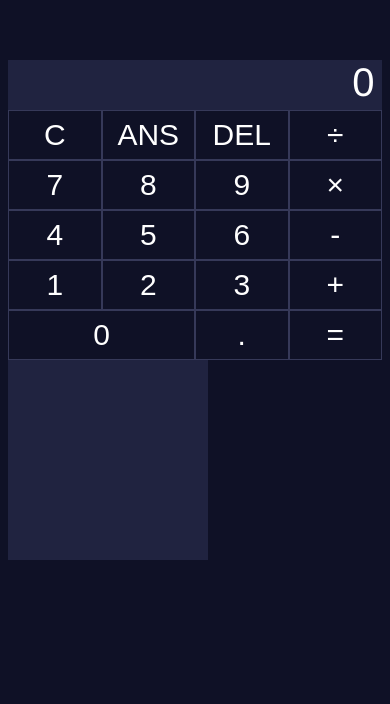
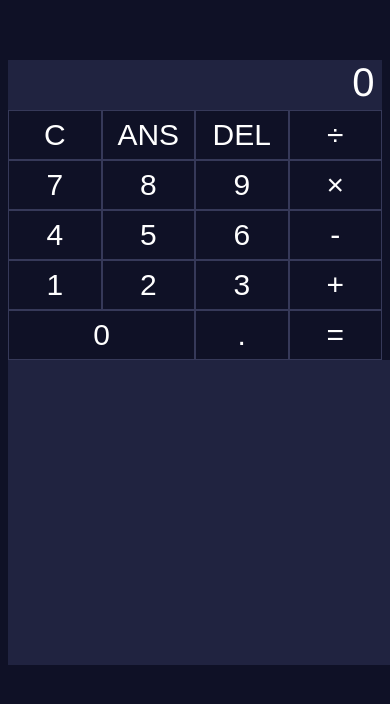
Before and after one commit to sondremalerud/Vue-Calculator, a Vue app: page / in a window 390 px wide. Shown: the top 704 px of the page. Built offline with nearby package versions, Linux system fonts and the light colour scheme.

Commit message:
Klar for levering

```diff
--- a/src/components/MyCalculator.vue
+++ b/src/components/MyCalculator.vue
@@ -88,9 +88,6 @@ export default {
       this.logItems.unshift(this.previousNumber + ' ' + this.operator + ' ' + temp + ' = ' + this.number);
       this.ans = this.number;
       this.previousNumber = temp;
-
-
-      //fiks så 2+4 = 6 = 10 = 14 = 18 etc.
     }
   }
 }
@@ -112,8 +109,8 @@ export default {
   display:flex;
   flex-direction: row;
   margin: 0 auto;
+  justify-content: center;
   max-width: 800px;
-  justify-content: center;
 }
 
 
@@ -140,6 +137,14 @@ div {
   width: 200px;
   text-align: left;
   background-color: #202340;
+  overflow:scroll;
+  overflow-x: hidden;
+  overflow-y: auto;
+
+  align-self: flex-start;
+  height: 305px;
+
+
 }
 
 .calculator-button {
@@ -163,30 +168,33 @@ div {
   grid-column: 1 / 3;
 }
 
+.log ul li {
+  list-style-type: none;
+}
+
+.log ul {
+  padding-top: 20%;
+  padding-left: 2%;
+}
+
 
 @media only screen and (max-width: 768px) {
   .calculator {
     flex-direction: column;
     width:100%;
+
+    justify-content: center;
   }
   .log {
+    width:400px;
     min-height: 200px;
     margin: 0;
-    min-width: 50%;
 
   }
 
-
-
-}
-
-.log ul li {
-  list-style-type: none;
-}
-
-.log ul {
-  padding-top: 17%;
-  padding-left: 2%;
+  .log ul {
+    padding-top:0%;
+  }
 }
 
 
```
